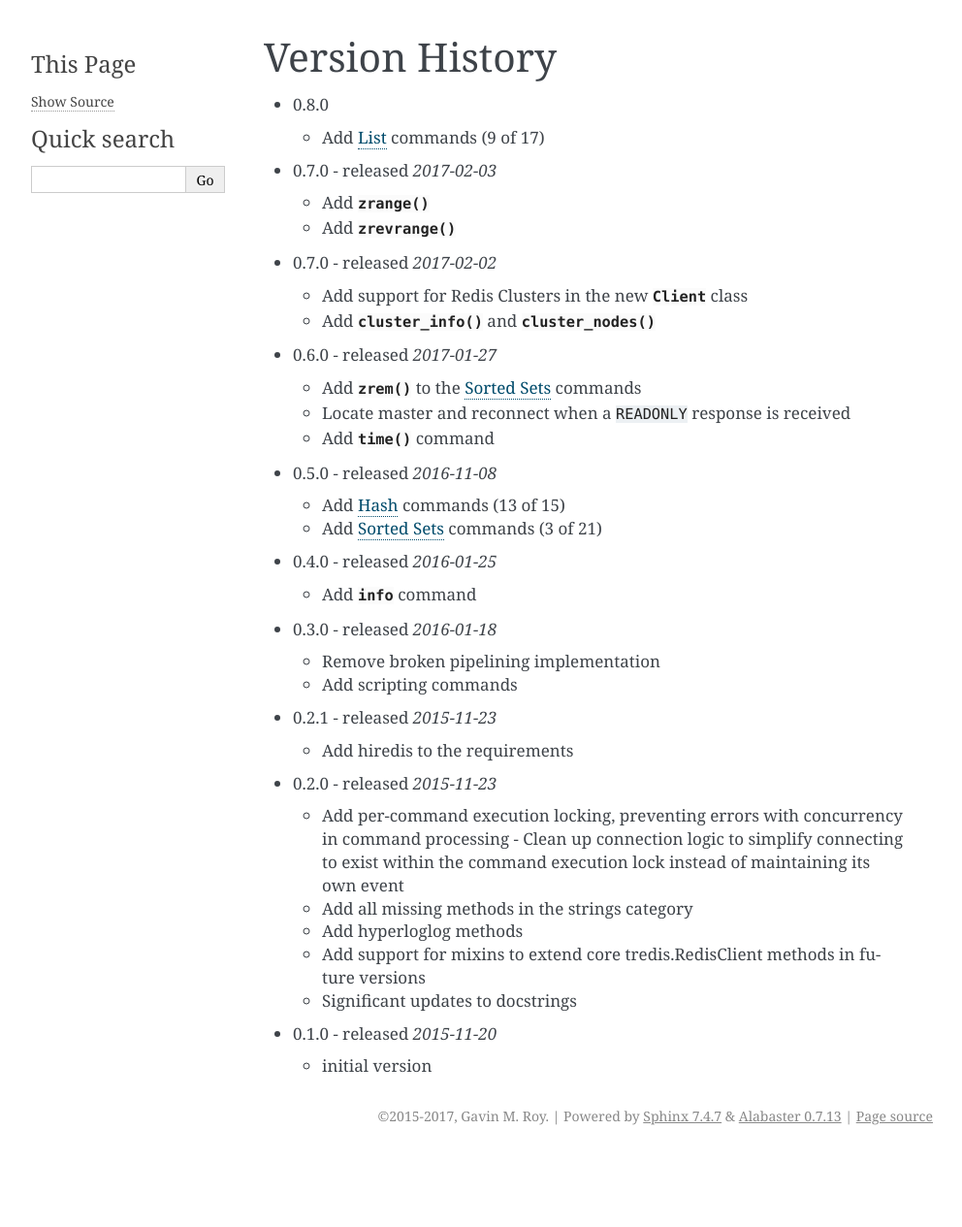
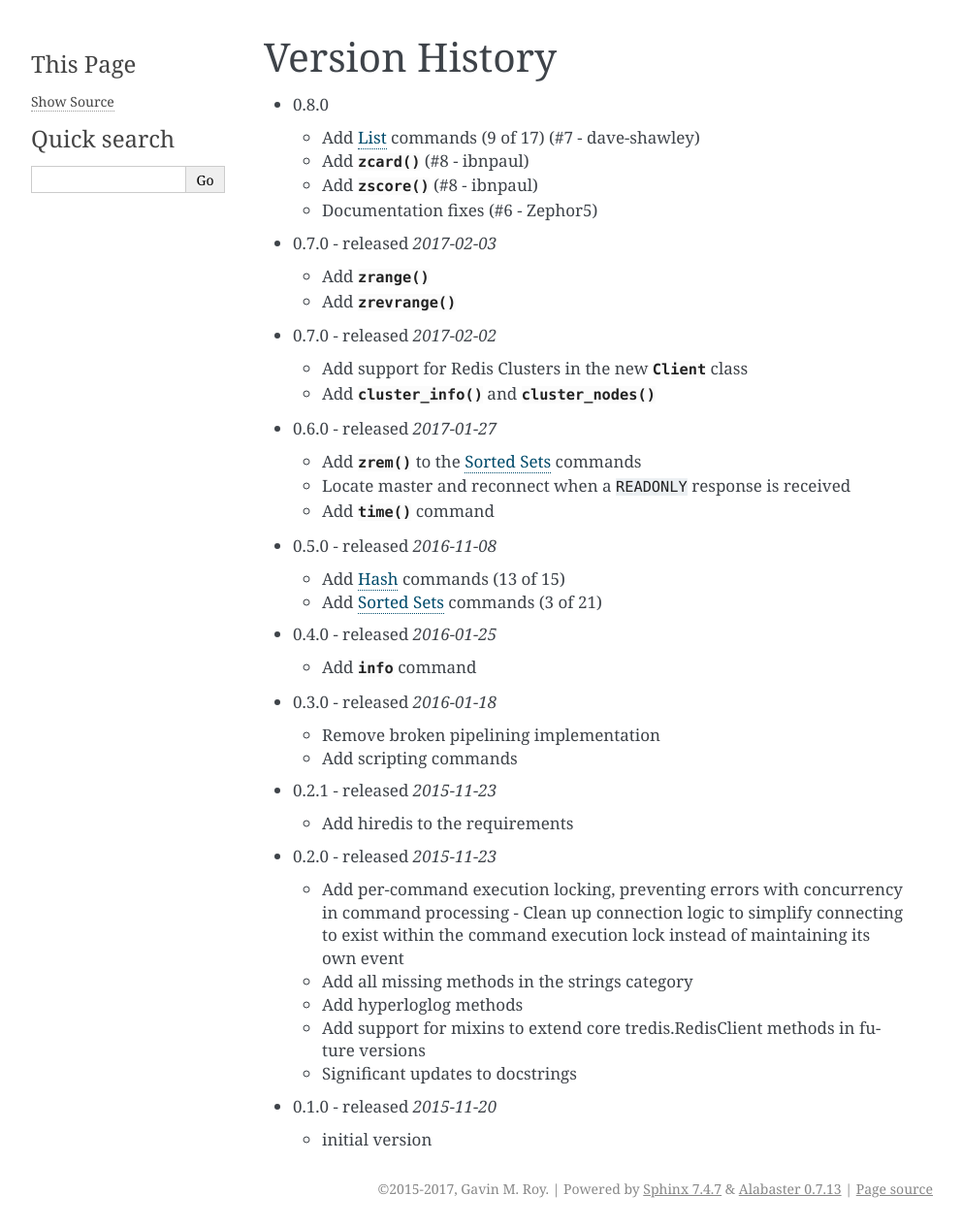
Before and after one commit to gmr/tredis, a Sphinx documentation site: the page built from docs/history.rst, in a window 1280 px wide. Shown: the whole page at 97% size, without its empty margins (148-1140 px from the left). Built offline with Sphinx 7.4.7, drawn with Linux system fonts in a browser that asks for light colours; before the commit the page ends 1190 px from its top, so only the background shows below that.

Commit message:
Prepare for release

```diff
--- a/README.rst
+++ b/README.rst
@@ -39,7 +39,7 @@ the category mixins that are complete and submit a PR!
 +--------------+----------+
 | Sets         | 15 of 15 |
 +--------------+----------+
-| Sorted Sets  | 6 of 21  |
+| Sorted Sets  | 8 of 21  |
 +--------------+----------+
 | Strings      | 23 of 23 |
 +--------------+----------+
--- a/docs/history.rst
+++ b/docs/history.rst
@@ -3,7 +3,10 @@ Version History
 
 - 0.8.0
 
-  - Add `List <http://redis.io/commands#list>`_ commands (9 of 17)
+  - Add `List <http://redis.io/commands#list>`_ commands (9 of 17) (#7 - dave-shawley)
+  - Add :meth:`~tredis.Client.zcard` (#8 - ibnpaul)
+  - Add :meth:`~tredis.Client.zscore` (#8 - ibnpaul)
+  - Documentation fixes (#6 - Zephor5)
 
 - 0.7.0 - released *2017-02-03*
 
--- a/setup.py
+++ b/setup.py
@@ -17,7 +17,7 @@ classifiers = ['Development Status :: 5 - Production/Stable',
                'Topic :: Software Development :: Libraries',
                'Topic :: Database']
 
-requirements = ['tornado>4.0', 'hiredis>=0.2.0,<1']
+requirements = ['tornado>4.0,<5', 'hiredis>=0.2.0,<1']
 tests_require = ['nose', 'mock', 'codecov', 'coverage']
 
 setuptools.setup(name='tredis',
```
